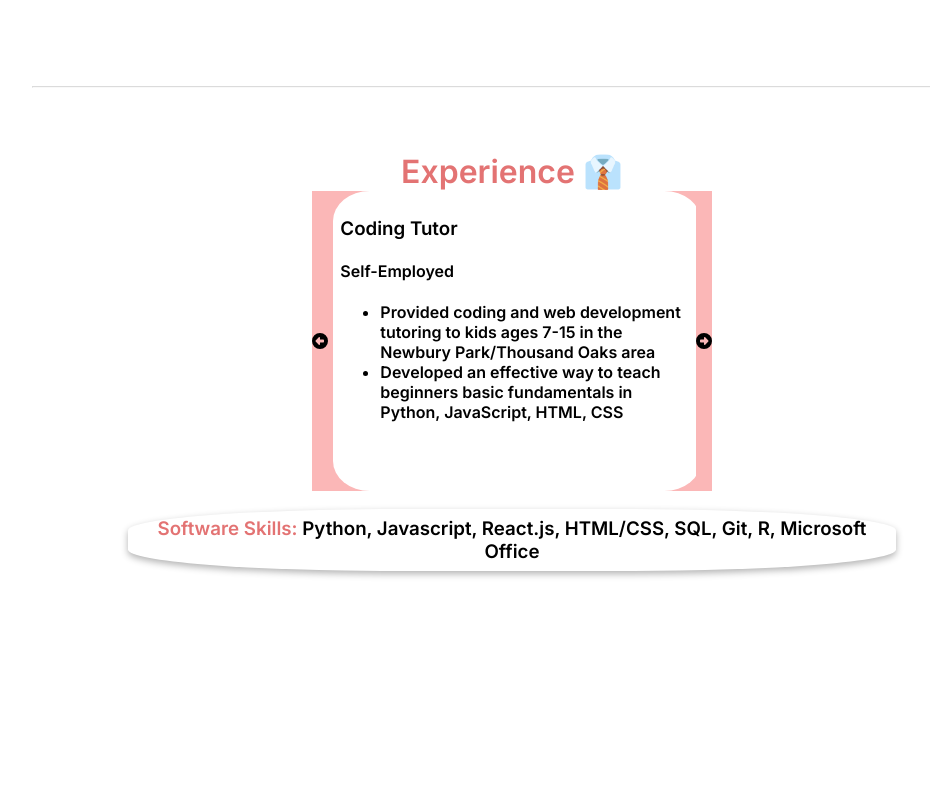
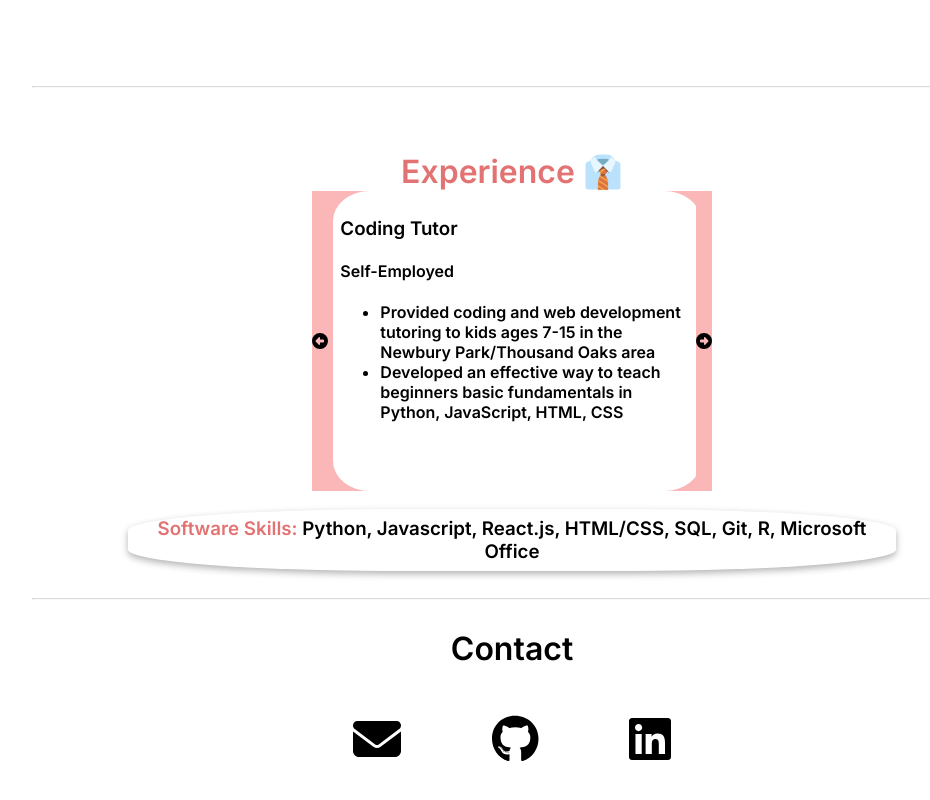
Before and after one commit to ebmalabuyo/portfolio, a React (Create React App) app: page / in a window 1280 px wide. Shown: the part 2432-3232 px from the top of the page, without its empty margins (128-1058 px from the left). Before the commit the page ends 3022 px from the top, so only its background shows below. Built offline with nearby package versions, Linux system fonts and the light colour scheme.

Commit message:
Initail commit

```diff
--- a/package.json
+++ b/package.json
@@ -4,6 +4,7 @@
   "private": true,
   "dependencies": {
     "@fortawesome/fontawesome-svg-core": "^6.1.1",
+    "@fortawesome/free-brands-svg-icons": "^6.1.1",
     "@fortawesome/free-solid-svg-icons": "^6.1.1",
     "@fortawesome/react-fontawesome": "^0.2.0",
     "@testing-library/jest-dom": "^5.16.4",
--- a/src/App.js
+++ b/src/App.js
@@ -10,6 +10,7 @@ import "./worky.css"
 import Work from "./components/work.js";
 import { FontAwesomeIcon } from '@fortawesome/react-fontawesome'
 import { faArrowAltCircleRight, faArrowAltCircleLeft } from '@fortawesome/free-solid-svg-icons'
+import Footer from "./components/footer.js";
 
 export default function App() {
 
@@ -64,8 +65,7 @@ export default function App() {
         <h3><b>Software Skills:</b> Python, Javascript, React.js, HTML/CSS, SQL, Git, R, Microsoft Office</h3>
       </div>
       </div>
-      <footer>
-
-      </footer>
+      <hr></hr>
+      <Footer />
     </div>
   );}
--- /dev/null
+++ b/src/components/footer.js
@@ -0,0 +1,18 @@
+import React from "react"
+import { FontAwesomeIcon } from '@fortawesome/react-fontawesome'
+import {faLinkedin, faGithub} from "@fortawesome/free-brands-svg-icons";
+import { faEnvelope } from "@fortawesome/free-solid-svg-icons";
+
+
+export default function Footer() {
+    return (
+        <footer>
+            <h1>Contact</h1>
+            <div className="logos">
+            <a href="mailto:elijahbmalabuyo@gmail.com"><FontAwesomeIcon icon={faEnvelope} size ="3x" color="black" /></a>
+            <a href="https://github.com/ebmalabuyo"><FontAwesomeIcon icon={faGithub}  size ="3x" className="github" /></a>
+            <a href="https://www.linkedin.com/in/emalabuyo/"><FontAwesomeIcon icon={faLinkedin}  size ="3x" className="linkedin"/></a>
+            </div>
+        </footer>
+    )
+}
--- a/src/index.css
+++ b/src/index.css
@@ -194,6 +194,33 @@ body {
   margin-bottom: 0;
 }
 
+.github {
+    color: black;
+}
+
+.linkedin {
+  color: black
+}
+
+.email {
+  color: black;
+}
+
+
+.logos {
+  display: flex;
+  width: min(80%, 500px);
+  justify-content: space-evenly;
+  margin-top: 2%;
+  margin-bottom: 4%;
+}
+
+footer {
+  display: flex;
+  flex-direction: column;
+  align-items: center;
+}
+
 @media only screen and (max-width: 700px) {
 .intro--cont {
   font-size: smaller;
```
Also changed, not shown: 1 other file (tests, documents, lock files or other folders).
